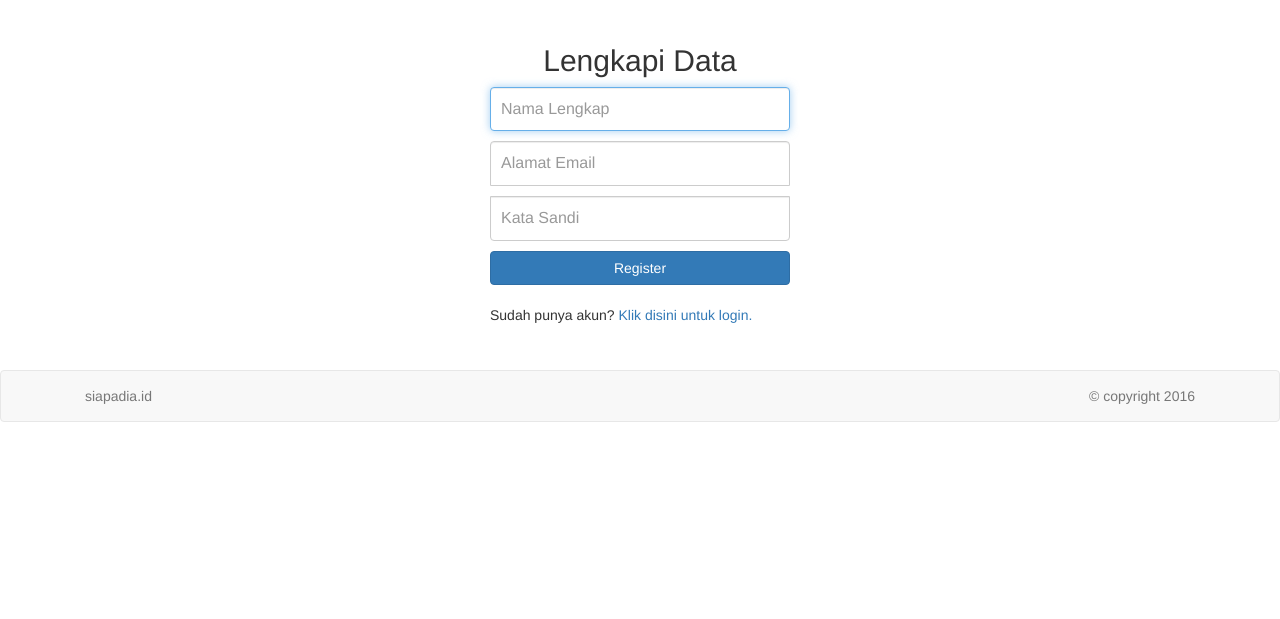
After one commit to brothergiez/magazine-bootstrap, a PHP site: page /register.php in a window 1280 px wide. The commit adds this page. Shown: the part 181-800 px from the top of the page. Run offline with PHP 8.4, Linux system fonts and the light colour scheme; some libraries are stand-ins or nearby versions.

Commit message:
form register

```diff
--- a/assets/css/style.css
+++ b/assets/css/style.css
@@ -145,8 +145,12 @@
 .form-signin .form-control:focus {
   z-index: 2;
 }
+.form-signin input[type="text"] {
+  margin-bottom: 10px;
+}
+
 .form-signin input[type="email"] {
-  margin-bottom: -1px;
+  margin-bottom: 10px;
   border-bottom-right-radius: 0;
   border-bottom-left-radius: 0;
 }
--- /dev/null
+++ b/register.php
@@ -0,0 +1,51 @@
+<?php include "header.php"; ?>
+		<div class="container">
+			<div class="row">
+				<div class="col-md-12 col-sm-12">
+					<form class="form-signin">
+				        <center><h2 class="form-signin-heading">Lengkapi Data</h2></center>
+				        <label for="inputEmail" class="sr-only">Nama Lengkap</label>
+				        <input type="text" id="inputNama" class="form-control" placeholder="Nama Lengkap" required autofocus>
+				        <label for="inputEmail" class="sr-only">Alamat E-mail</label>
+				        <input type="email" id="inputEmail" class="form-control" placeholder="Alamat Email" required autofocus>
+				        <label for="inputPassword" class="sr-only">Kata Sandi</label>
+				        <input type="password" id="inputPassword" class="form-control" placeholder="Kata Sandi" required>
+				        <input type="submit" class="btn btn-primary btn-block" value="Register"><br>
+				        Sudah punya akun? <a href="login.php">Klik disini untuk login.</a>
+				     </form>
+				     <div class="ads-slot">
+						<script type='text/javascript'>
+						<!--//<![CDATA[
+						   var m3_u = (location.protocol=='https:'?'https://a01.uadexchange.com/www/delivery/ajs.php':'http://a01.uadexchange.com/www/delivery/ajs.php');
+						   var m3_r = Math.floor(Math.random()*99999999999);
+						   if (!document.MAX_used) document.MAX_used = ',';
+						   document.write ("<scr"+"ipt type='text/javascript' src='"+m3_u);
+						   document.write ("?zoneid=162");
+						   document.write ('&amp;cb=' + m3_r);
+						   if (document.MAX_used != ',') document.write ("&amp;exclude=" + document.MAX_used);
+						   document.write (document.charset ? '&amp;charset='+document.charset : (document.characterSet ? '&amp;charset='+document.characterSet : ''));
+						   document.write ("&amp;loc=" + escape(window.location));
+						   if (document.referrer) document.write ("&amp;referer=" + escape(document.referrer));
+						   if (document.context) document.write ("&context=" + escape(document.context));
+						   if (document.mmm_fo) document.write ("&amp;mmm_fo=1");
+						   document.write ("'><\/scr"+"ipt>");
+						//]]>-->
+						</script><noscript><a href='http://a01.uadexchange.com/www/delivery/ck.php?n=aac0bb79&amp;cb=INSERT_RANDOM_NUMBER_HERE' target='_blank'><img src='http://a01.uadexchange.com/www/delivery/avw.php?zoneid=162&amp;cb=INSERT_RANDOM_NUMBER_HERE&amp;n=aac0bb79' border='0' alt='' /></a></noscript>
+					</div>
+				</div>
+			</div>
+		</div>
+
+
+		<footer>
+		<div class="navbar navbar-default footer">
+			<div class="container">
+				<p class="navbar-text pull-left">siapadia.id</p>
+				<p class="navbar-text pull-right">&copy; copyright 2016</p>
+			</div>
+		</footer>
+		</div>
+		<script src="https://ajax.googleapis.com/ajax/libs/jquery/1.11.3/jquery.min.js"></script>
+		<script src="assets/js/bootstrap.min.js"></script>
+	</body>
+</html>
```
Also changed, not shown: 1 other file.
